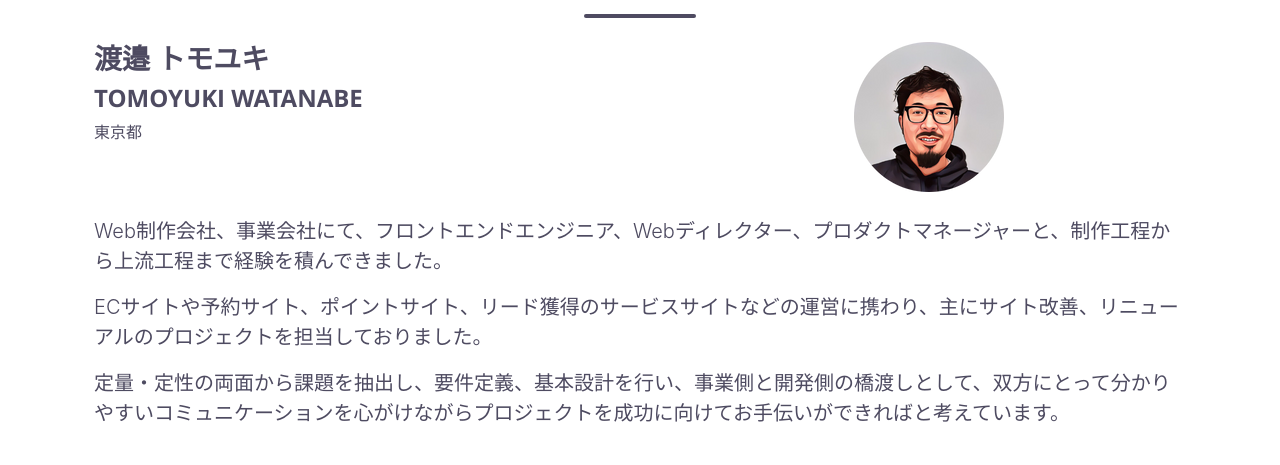
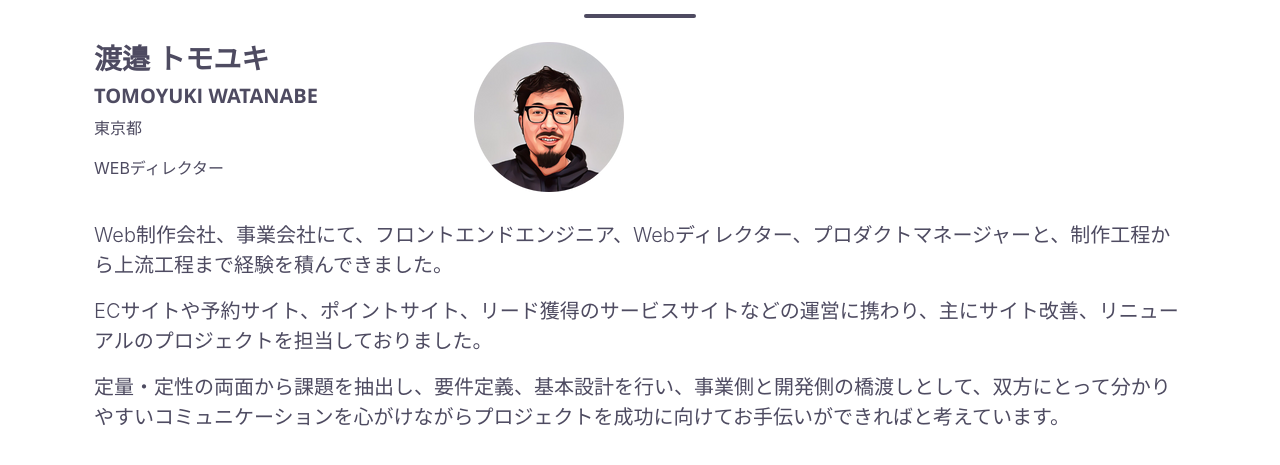
Before and after one commit to w-works-jp/resume, a plain HTML site: page index.html in a window 1280 px wide. Shown: the part 471-936 px from the top of the page. Drawn offline with nearby package versions, Linux system fonts and the light colour scheme; a web font is replaced by a local one.

Commit message:
HTML微調整

```diff
--- a/index.html
+++ b/index.html
@@ -53,12 +53,13 @@
                 </div>
                 <!-- About Section Content-->
                 <div class="row">
-                    <div class="col-lg-8 col-md-8 col-12 mb-4 text-center text-md-left">
+                    <div class="col-lg-4 col-md-8 mb-4 text-center text-md-left">
                         <h3>渡邉 トモユキ</h3>
-                        <h4>TOMOYUKI WATANABE</h4>
+                        <h5>TOMOYUKI WATANABE</h5>
                         <p>東京都</p>
+                        <p>WEBディレクター</p>
                     </div>
-                    <div class="col-lg-4 col-md-4 col-12 mb-4 text-center text-md-left">
+                    <div class="col-lg-8 col-md-4 mb-4 text-center text-md-left">
                         <img src="assets/img/avatar.png" style="width:150px;height:150px;" class="img-fluid rounded" alt="Image 2">
                     </div>
                 </div>
```
